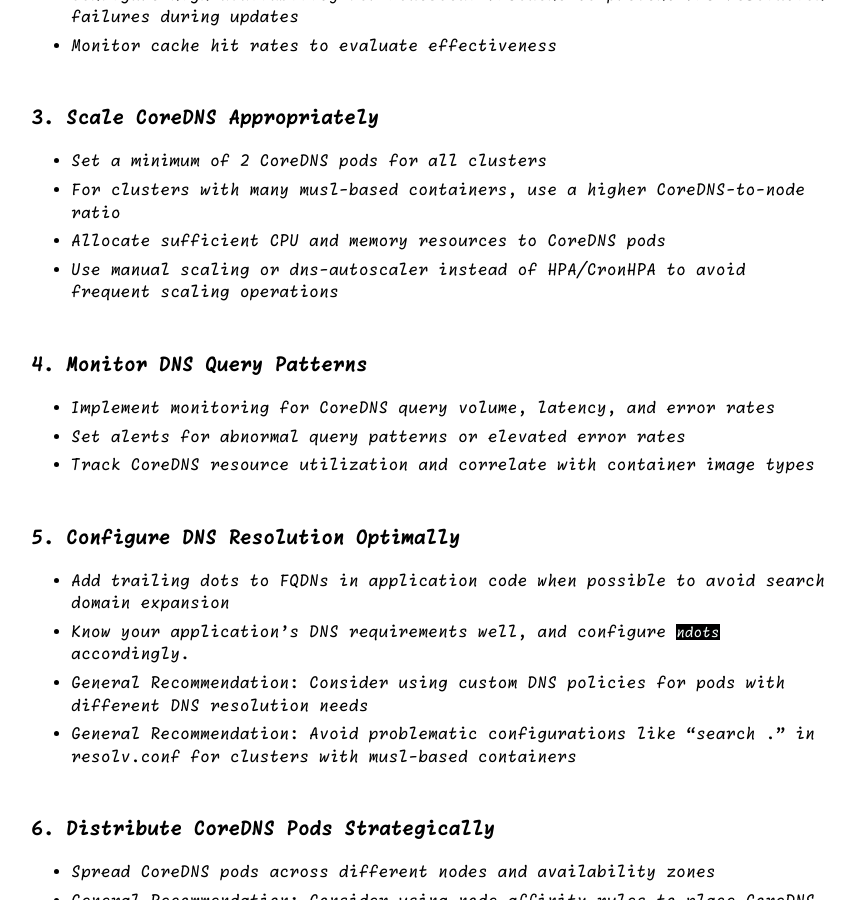
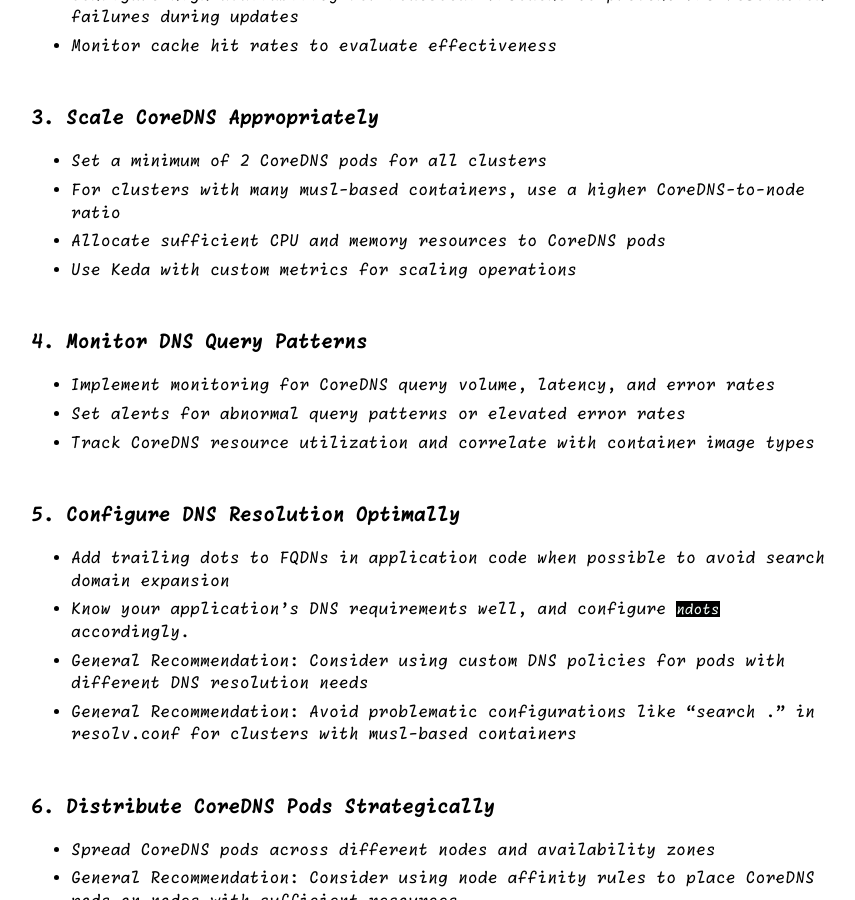
Before and after one commit to samof76/samof76.github.io, a Jekyll site: the page built from _posts/2025-05-26-dns-lookups-k8s-glibc-vs-musl.md, in a window 1280 px wide and 900 px high, scrolled down 14106 px. Shown: the whole window, without its empty margins (209-1064 px from the left). Built offline with Jekyll 4.4.1, drawn with Linux system fonts in a browser that asks for light colours.

Commit message:
Update scaling recommendation to use Keda with custom metrics

```diff
--- a/_posts/2025-05-26-dns-lookups-k8s-glibc-vs-musl.md
+++ b/_posts/2025-05-26-dns-lookups-k8s-glibc-vs-musl.md
@@ -461,7 +461,7 @@ Based on the findings, here are actionable best practices for managing CoreDNS l
 - Set a minimum of 2 CoreDNS pods for all clusters
 - For clusters with many musl-based containers, use a higher CoreDNS-to-node ratio
 - Allocate sufficient CPU and memory resources to CoreDNS pods
-- Use manual scaling or dns-autoscaler instead of HPA/CronHPA to avoid frequent scaling operations
+- Use Keda with custom metrics for scaling operations
 
 ### 4. Monitor DNS Query Patterns
 
```
